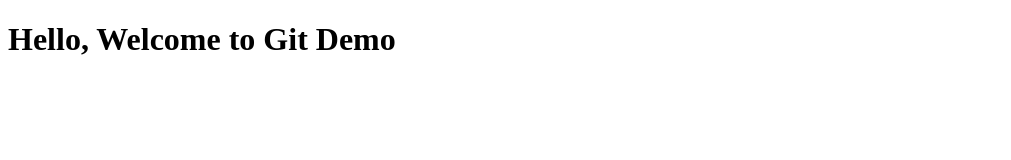
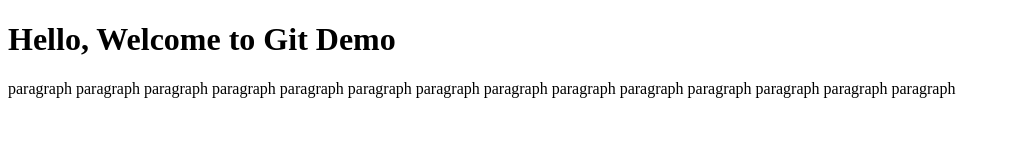
Before and after one commit to sudipsahaz/GitDemo, a plain HTML site: page index.html in a window 1280 px wide. Shown: the whole page, without its empty margins (0-1011 px from the left). Drawn offline with Linux system fonts and the light colour scheme.

Commit message:
updated index.html

```diff
--- a/index.html
+++ b/index.html
@@ -8,6 +8,9 @@
 </head>
 <body>
     <h1>Hello, Welcome to  Git Demo</h1>
+    <p>paragraph paragraph paragraph paragraph paragraph paragraph paragraph paragraph paragraph
+        paragraph paragraph paragraph paragraph paragraph
+    </p>
 
 </body>
 </html>
```
